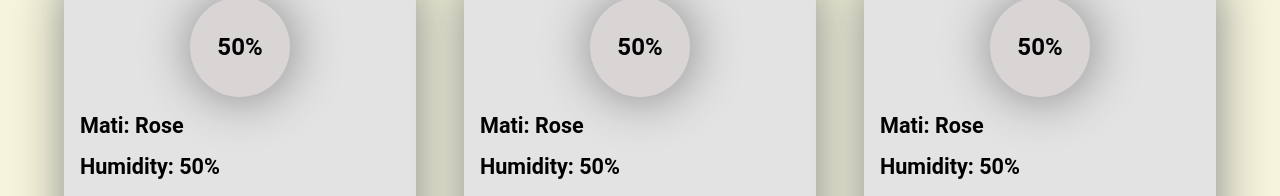
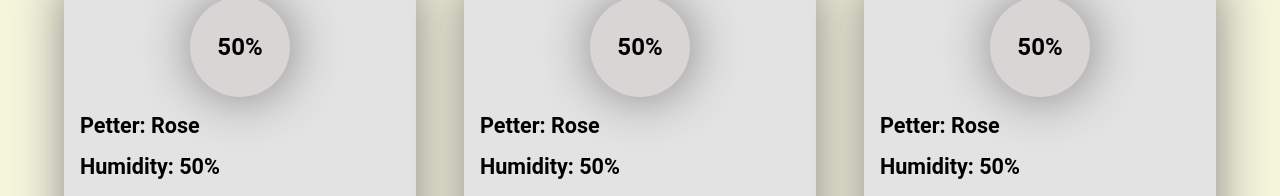
Before and after one commit to Haukaun/CICD, a React (Create React App) app in the folder frontend/: page / in a window 1280 px wide. Shown: the part 243-439 px from the top of the page. Built offline with nearby package versions, Linux system fonts and the light colour scheme.

Commit message:
test pipeline

```diff
--- a/frontend/src/components/card/Card.js
+++ b/frontend/src/components/card/Card.js
@@ -16,7 +16,7 @@ function Card() {
             <h2>{plant.precentage}</h2>
         </div>
         <div className="card-info">
-            <h2 data-testid="card-1">Mati: {plant.name}</h2>
+            <h2 data-testid="card-1">Petter: {plant.name}</h2>
             <h2>Humidity: {plant.precentage}</h2>
             <h2>Last watered: {plant.last_watered}</h2>
             <div className="latin-plant">
```
